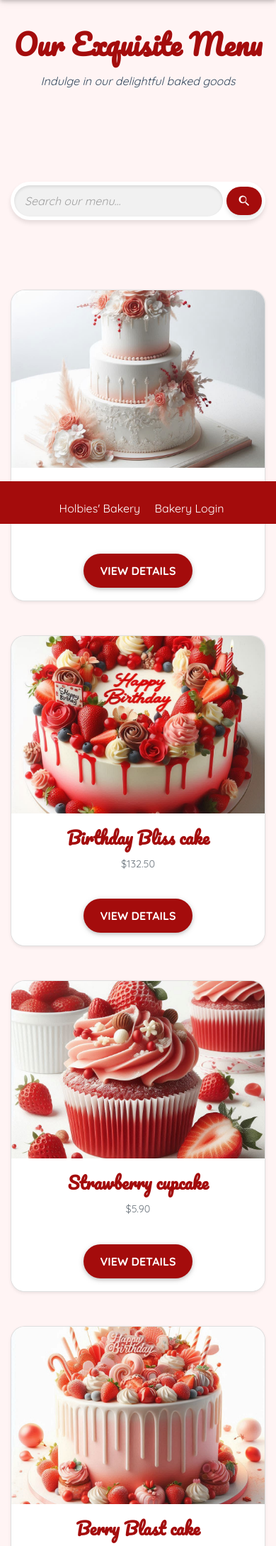
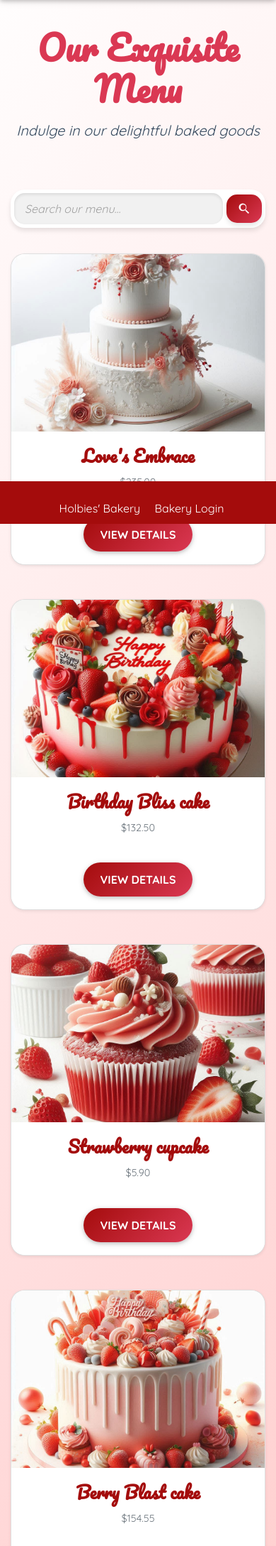
Before and after one commit to lunarinaa/holbertonschool-portfolio_project, a Django app: page /menu/ in a window 390 px wide. Shown: the part 106-2284 px from the top of the page at 71% size. Run offline with Django 3.2, Linux system fonts and the light colour scheme; data comes from the database, SQL or seed files in the repository; both versions use the stored data as it was after the commit; some libraries are stand-ins or nearby versions.

Commit message:
Added keyframes, js animations, changed to softer color

```diff
--- a/holbies_bakery/customer/templates/customer/menu.html
+++ b/holbies_bakery/customer/templates/customer/menu.html
@@ -10,11 +10,11 @@
         </div>
     </div>
 
-    <div class="row justify-content-center mt-5">
+    <div class="row justify-content-center mt-3">
         <div class="col-md-8 col-sm-12">
             <form method="GET" action="{% url 'menu-search' %}" class="d-flex justify-content-center">
                 <div class="search-container">
-                    <input class="search-input" name="q" type="text" placeholder="Search our menu..." aria-label="Search" value="{{ request.GET.q }}">
+                    <input id="menuSearch" class="search-input" name="q" type="text" placeholder="Search our menu..." aria-label="Search" value="{{ request.GET.q }}">
                     <button class="search-button" type="submit">
                         <svg xmlns="http://www.w3.org/2000/svg" viewBox="0 0 24 24" width="24" height="24">
                             <path fill="currentColor" d="M15.5 14h-.79l-.28-.27A6.471 6.471 0 0016 9.5 6.5 6.5 0 109.5 16c1.61 0 3.09-.59 4.23-1.57l.27.28v.79l5 4.99L20.49 19l-4.99-5zm-6 0C8.01 14 6 11.99 6 9.5S8.01 5 10.5 5 15 7.01 15 9.5 12.99 14 10.5 14z"/>
@@ -25,17 +25,17 @@
         </div>
     </div>
 
-    <div class="row justify-content-center mt-5">
+    <div class="row justify-content-center mt-3">
         {% for item in menu_items %}
-        <div class="col-md-4 col-sm-12 text-center mb-5">
-            <div class="card shadow-sm h-100">
+        <div class="col-md-4 col-sm-12 text-center mb-5 menu-item" data-category="{{ item.category }}" data-name="{{ item.name|lower }}">
+            <div class="card shadow-sm h-100 fade-in-down">
                 <img class="card-img-top rounded-top" src="{{ item.image.url }}" alt="{{ item.name }}" style="height: 250px; object-fit: cover;">
                 <div class="card-body">
                     <h5 class="card-title"><strong class="cake-name">{{ item.name }}</strong></h5>
                     <p class="card-text text-muted">${{ item.price }}</p>
                 </div>
                 <div class="card-footer bg-white border-top-0">
-                    <a class="btn btn-view-details" href="{% url 'item' item.id %}">View Details</a>
+                    <a class="btn btn-view-details fade-in" href="{% url 'item' item.id %}">View Details</a>
                 </div>
             </div>
         </div>
@@ -49,7 +49,7 @@
 
     body {
         font-family: 'Quicksand', sans-serif;
-        background-color: #FFF4F4;
+        background: linear-gradient(135deg, #ffffff90 0%, #ff242486 100%);
         margin: 0;
     }
     .container {
@@ -57,10 +57,11 @@
     }
     .menu-title {
         font-family: 'Pacifico', cursive;
-        color: #A40C0C;
+        color: #da3853;
         font-weight: bold;
         font-size: 3rem;
         margin-bottom: 1rem;
+        animation: fadeInDown 1s ease-out;
     }
     .menu-description {
         font-family: 'Quicksand', sans-serif;
@@ -68,6 +69,7 @@
         font-size: 1.25rem;
         font-style: italic;
         margin-bottom: 2rem;
+        animation: fadeInDown 1s ease-out;
     }
     .search-container {
         display: flex;
@@ -75,18 +77,18 @@
         align-items: center;
         background-color: #FFFFFF;
         padding: 5px;
-        border-radius: 30px;
+        border-radius: 20px;
         box-shadow: 0 4px 6px rgba(0, 0, 0, 0.1);
         max-width: 600px;
         width: 100%;
-        margin: 50px auto;
-        transition: transform 0.3s ease;
+        margin: 20px auto;
+        animation: fadeIn 1s ease-out;
     }
     .search-input {
         width: 100%;
         padding: 10px 15px;
         border: none;
-        border-radius: 30px;
+        border-radius: 15px;
         outline: none;
         font-size: 16px;
         transition: all 0.3s ease;
@@ -94,6 +96,7 @@
         background-color: #F1F1F1;
     }
     .search-input::placeholder {
+        font-family: 'Quicksand', sans-serif;
         color: #A0A0A0;
         font-style: italic;
     }
@@ -104,8 +107,8 @@
     .search-button {
         padding: 10px 15px;
         border: none;
-        border-radius: 30px;
-        background-color: #A40C0C; /* Main color */
+        border-radius: 15px;
+        background: linear-gradient(135deg, #A40C0C 0%, #da3853 100%);
         color: #FFFFFF;
         cursor: pointer;
         transition: all 0.3s ease;
@@ -116,7 +119,7 @@
         box-shadow: 0 4px 6px rgba(0, 0, 0, 0.1);
     }
     .search-button:hover {
-        background-color: #8E0909; /* Slightly darker for hover effect */
+        background: linear-gradient(135deg, #da3853 0%, #A40C0C 100%);
     }
     .search-button svg {
         width: 20px;
@@ -130,6 +133,7 @@
         border-radius: 20px;
         overflow: hidden;
         transition: transform 0.3s;
+        animation: fadeInDown 1s ease-out;
     }
     .card:hover {
         transform: translateY(-10px);
@@ -146,7 +150,7 @@
         border-top: none;
     }
     .btn-view-details {
-        background-color: #A40C0C;
+        background: linear-gradient(135deg, #A40C0C 0%, #da3853 100%);
         color: #FFFFFF;
         border: none;
         padding: 0.75rem 1.5rem;
@@ -154,9 +158,10 @@
         text-transform: uppercase;
         font-weight: bold;
         transition: background-color 0.3s, transform 0.3s;
+        animation: fadeIn 1s ease-out;
     }
     .btn-view-details:hover {
-        background-color: #8b0a0a;
+        background: linear-gradient(135deg, #da3853 0%, #A40C0C 100%);
         transform: translateY(-2px);
     }
     .cake-name {
@@ -171,27 +176,54 @@
     .btn-primary i {
         margin-right: 5px;
     }
-    .search-box input::placeholder {
-        color: #ccc;
-        font-style: italic;
+
+    @keyframes fadeIn {
+        from {
+            opacity: 0;
+        }
+        to {
+            opacity: 1;
+        }
     }
-    .search-box input:focus {
-        border-color: #A40C0C;
-        box-shadow: 0 0 10px rgba(164, 12, 12, 0.2);
+
+    @keyframes fadeInDown {
+        from {
+            opacity: 0;
+            transform: translateY(-20px);
+        }
+        to {
+            opacity: 1;
+            transform: translateY(0);
+        }
     }
-    .search-box button {
-        top: 50%; /* Center button vertically */
-        transform: translateY(-50%);
-        right: 10px;
-    }
-    @media (max-width: 768px) {
-        .menu-title {
-            font-size: 2.5rem;
+
+    @keyframes fadeInUp {
+        from {
+            opacity: 0;
+            transform: translateY(20px);
         }
-        .menu-description {
-            font-size: 1rem;
+        to {
+            opacity: 1;
+            transform: translateY(0);
         }
     }
 </style>
 
+<script src="https://cdn.jsdelivr.net/npm/bootstrap@5.1.3/dist/js/bootstrap.bundle.min.js"></script>
+
+<script>
+document.getElementById('menuSearch').addEventListener('input', function() {
+    const searchQuery = this.value.toLowerCase();
+    document.querySelectorAll('.menu-item').forEach(item => {
+        const itemName = item.getAttribute('data-name');
+        const regex = new RegExp(searchQuery.split('').join('.*'), 'i');
+        if (regex.test(itemName)) {
+            item.style.display = 'block';
+        } else {
+            item.style.display = 'none';
+        }
+    });
+});
+</script>
+
 {% endblock content %}
```
Also changed, not shown: holbies_bakery/customer/templates/customer/contact.html (+63 -27 lines), holbies_bakery/db.sqlite3.
